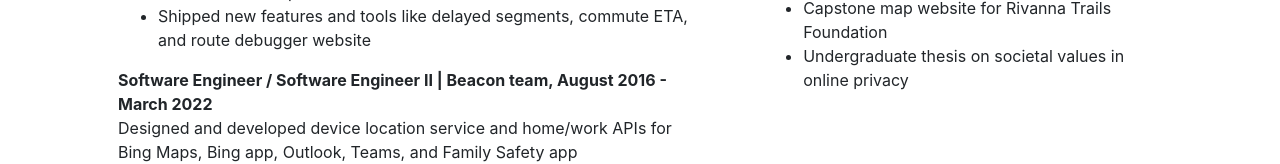
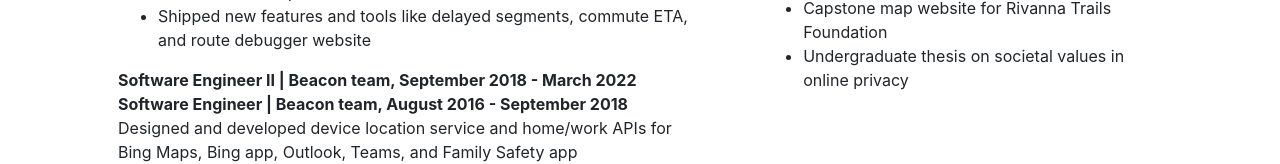
Before and after one commit to msilvprog7/msilvprog7.github.io, a React (Create React App) app: page / in a window 1280 px wide. Shown: the part 785-949 px from the top of the page. Built offline with nearby package versions, Linux system fonts and the light colour scheme; what path would draw is missing.

Commit message:
Few revisions to resume

```diff
--- a/src/App.tsx
+++ b/src/App.tsx
@@ -154,8 +154,12 @@
               </Heading.Body>
               <Heading.Body>
                 <b>
-                  Software Engineer / Software Engineer II | Beacon team, August
-                  2016 - March 2022
+                  Software Engineer II | Beacon team, September 2018 - March
+                  2022
+                </b>
+                <br />
+                <b>
+                  Software Engineer | Beacon team, August 2016 - September 2018
                 </b>
                 <br />
                 Designed and developed device location service and home/work
```
Also changed, not shown: 1 other file (tests, documents, lock files or other folders).
